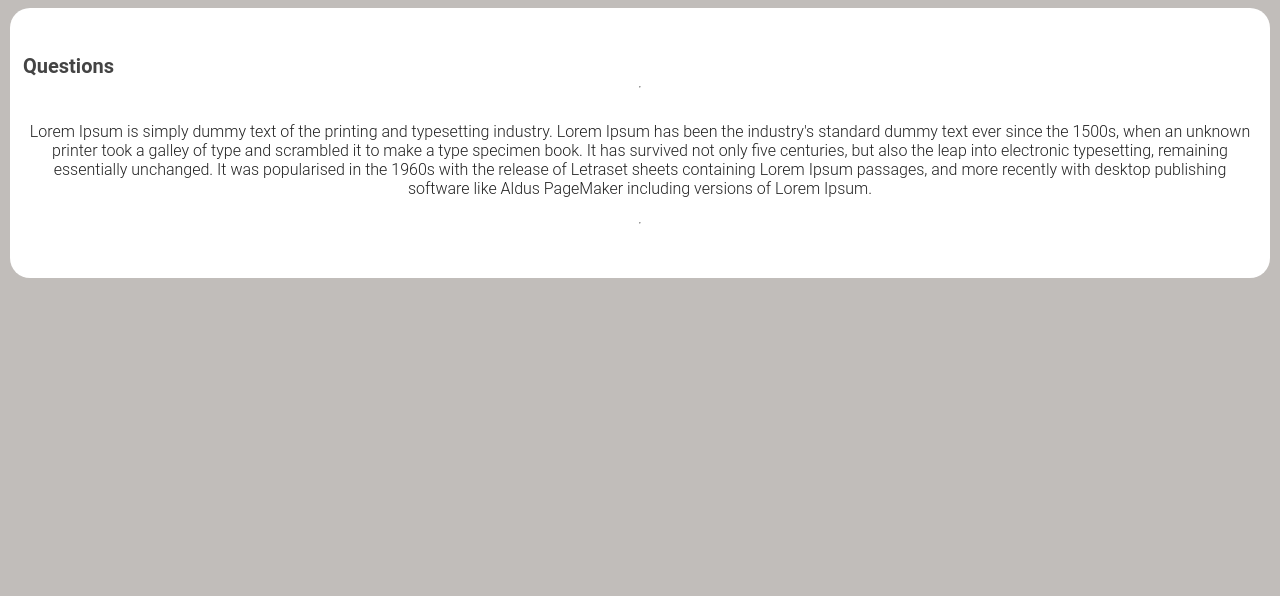
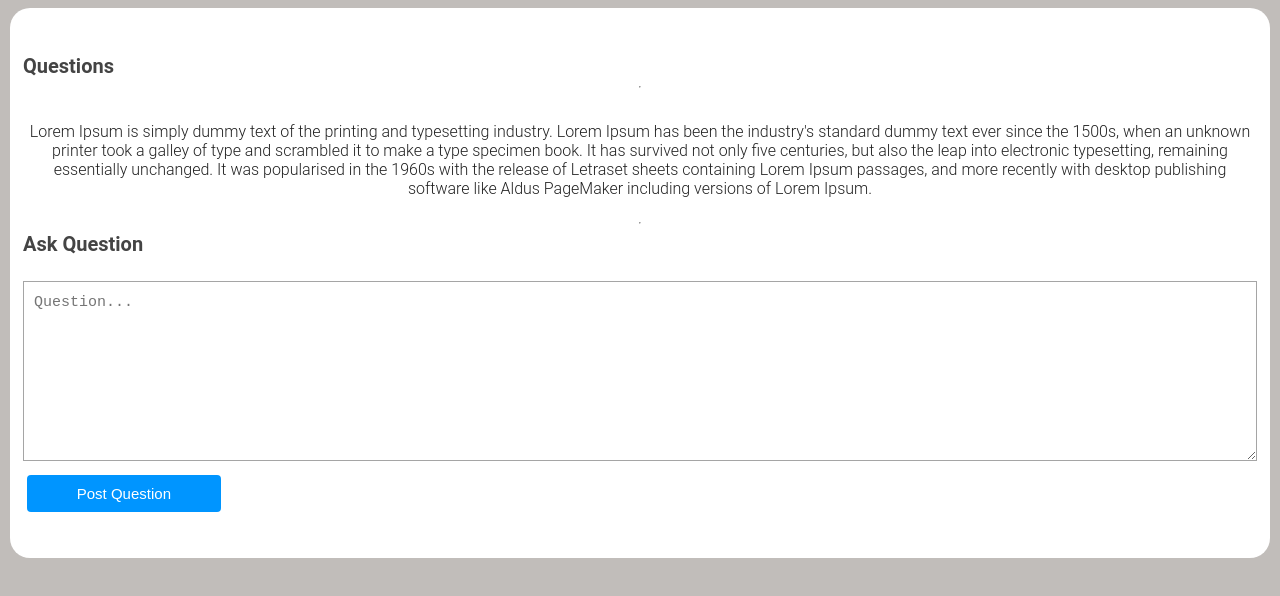
Before and after one commit to Bakley/Questioner-UI, a plain HTML site: page UI/questions.html in a window 1280 px wide. Shown: the part 102-698 px from the top of the page. Drawn offline with Linux system fonts and the light colour scheme.

Commit message:
[finishes #162950789]build a box wher user can post question

```diff
--- a/UI/questions.html
+++ b/UI/questions.html
@@ -37,7 +37,11 @@
 
                         <hr>
 
-
+                        <div>
+                            <span class="meetup-title">Ask Question</span>
+                            <textarea name="question" id="meetup-question" rows="7" class="question-box" placeholder="Question..."></textarea>
+                            <button id="post-question">Post Question</button>
+                        </div>
                     </div>
                 </div>
             </div>
```
